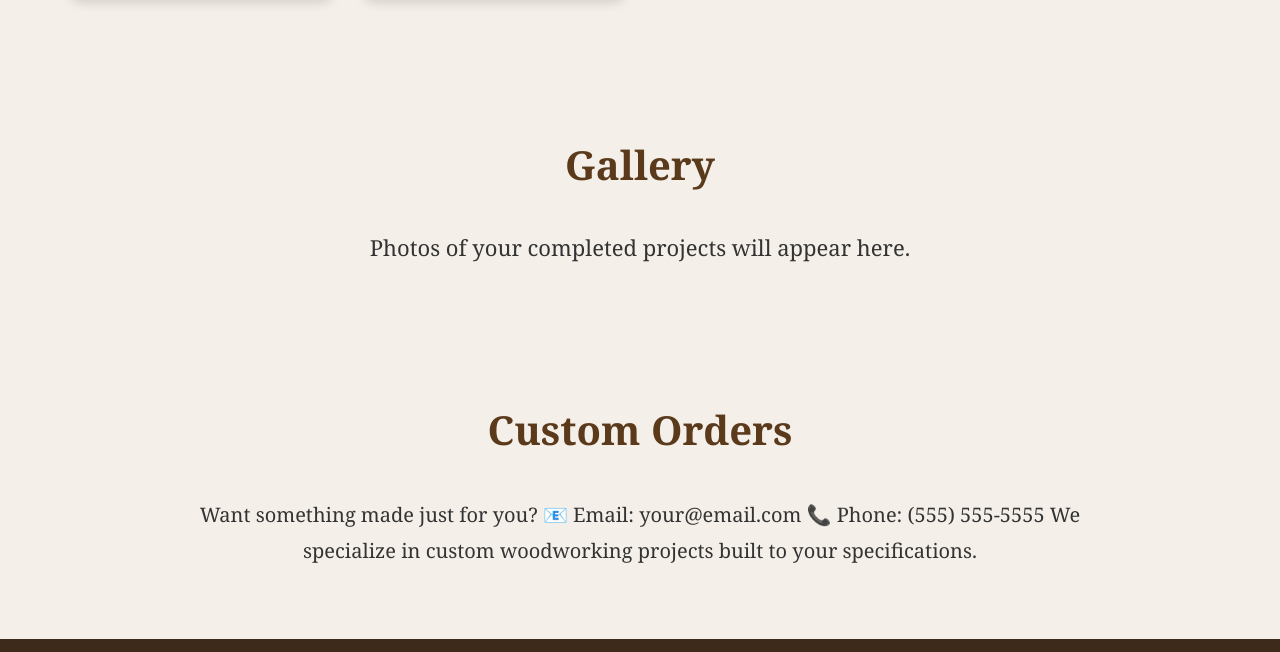
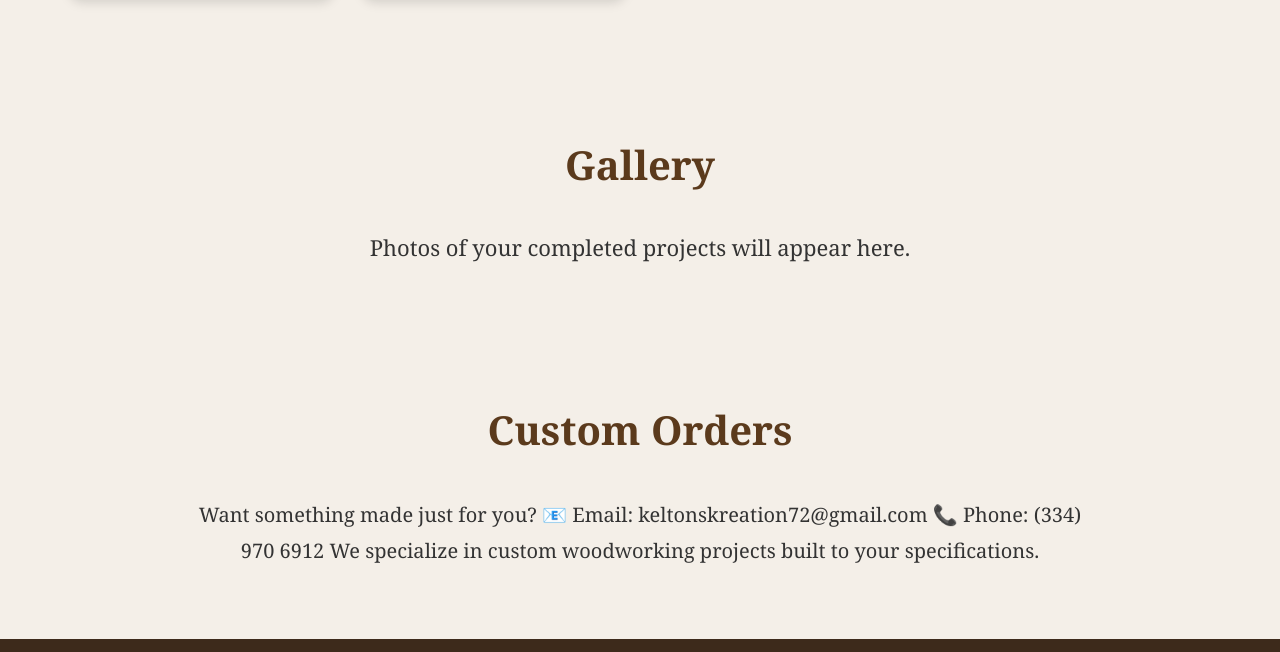
Before and after one commit to keltonskreations/keltons-kreations, a plain HTML site: page index.html in a window 1280 px wide. Shown: the part 1447-2099 px from the top of the page. Drawn offline with Linux system fonts and the light colour scheme.

Commit message:
Update contact information and page title

```diff
--- a/index.html
+++ b/index.html
@@ -4,7 +4,7 @@
 <meta charset="UTF-8">
 <meta name="viewport" content="width=device-width, initial-scale=1.0">
 
-<title>Kelton's Kreation's | Handmade Wood Products</title>
+<title>Build to order,Kelton's Kreation's | Handmade Wood Products</title>
 
 <style>
 
@@ -218,9 +218,9 @@ Photos of your completed projects will appear here.
 
 Want something made just for you?
 
-📧 Email: your@email.com
+📧 Email: keltonskreation72@gmail.com
 
-📞 Phone: (555) 555-5555
+📞 Phone: (334) 970 6912
 
 We specialize in custom woodworking projects built to your specifications.
 
```
